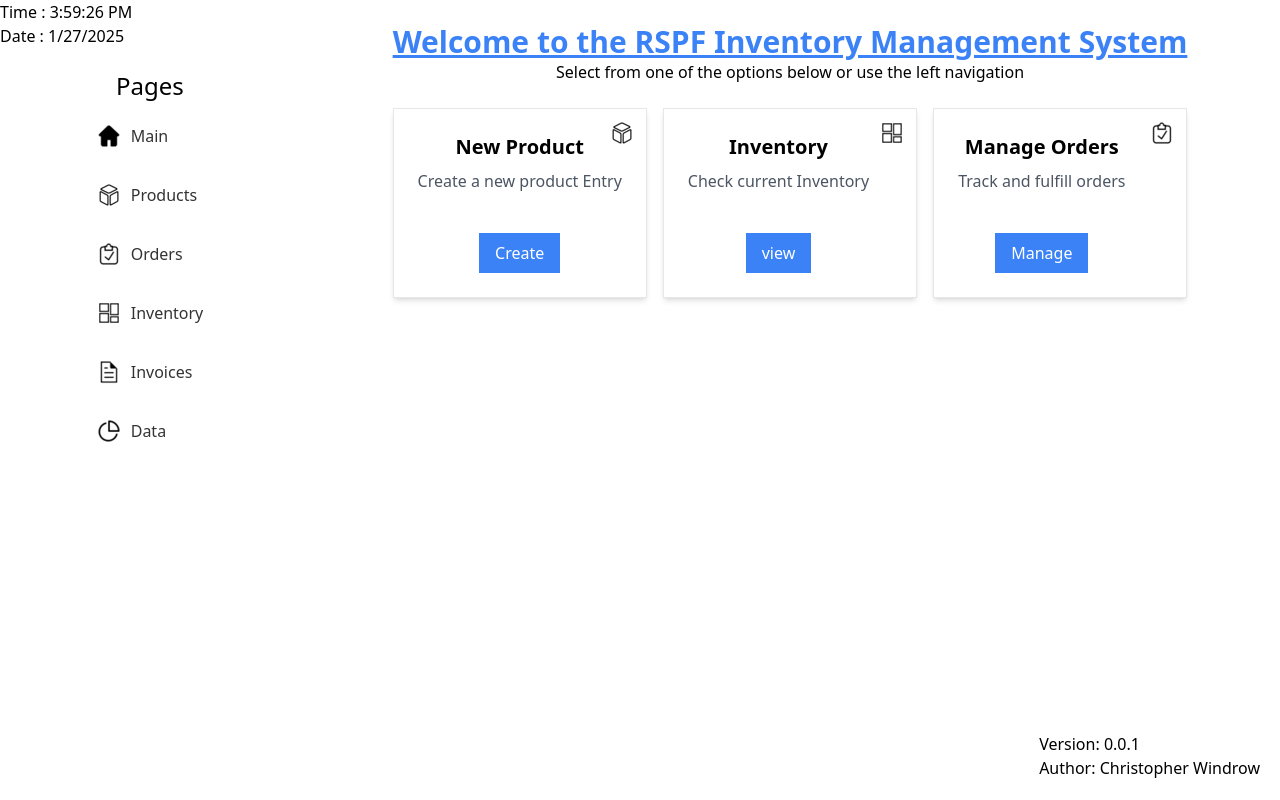
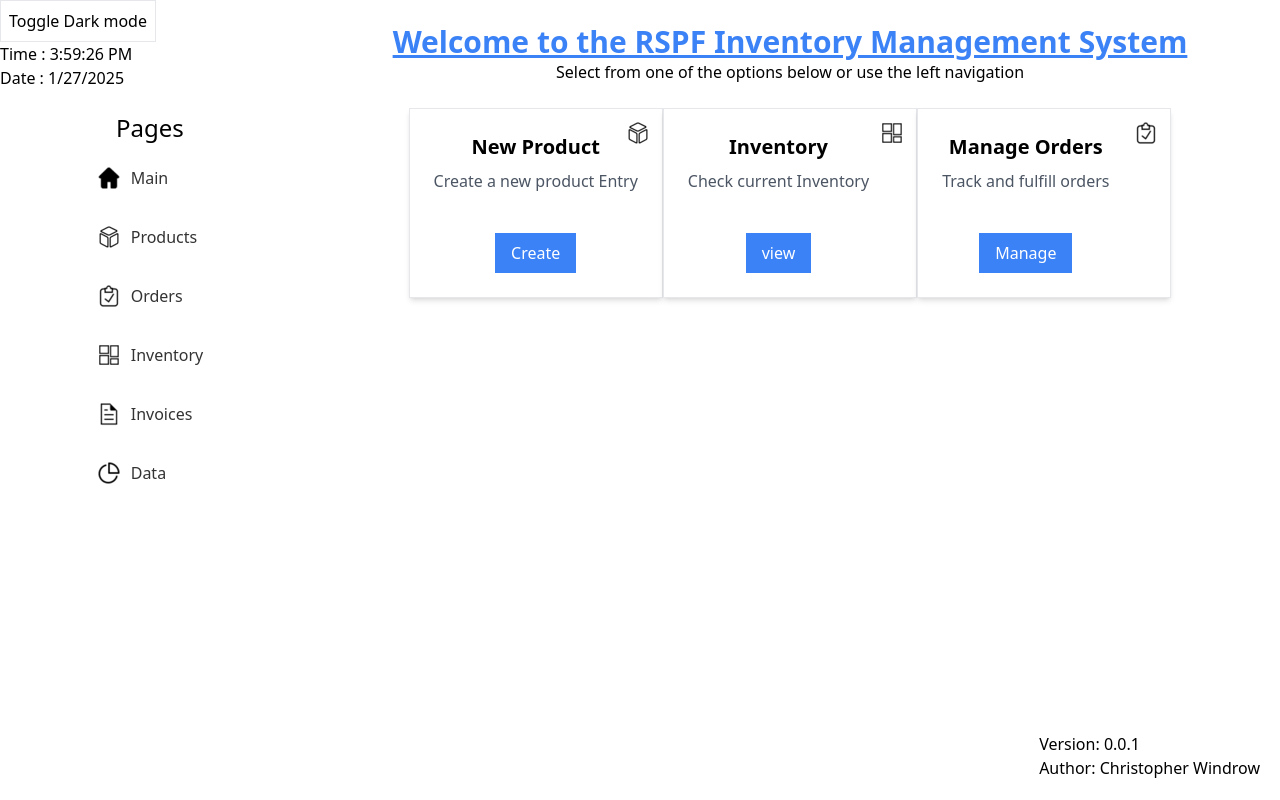
Before and after one commit to cwindrow007/RSPFStack, a React (Create React App) app in the folder frontend/: page / in a window 1280 px wide. Built offline with nearby package versions, Linux system fonts and the light colour scheme.

Commit message:
Added DarkMode
Added dark mode for users, I'm working on this to refresh my react and other stuff

```diff
--- a/frontend/src/Components/DashboardCard.tsx
+++ b/frontend/src/Components/DashboardCard.tsx
@@ -14,11 +14,11 @@ export function DashboardCard({title, Description, buttonText, icon, route}: bas
     const navigate = useNavigate();
 
     return(
-        <div className = "relative border rouded-lg shadow-md p-6 bg-white hover:shadow-lg cursor-pointer flex items-center">
+        <div className = "relative border rouded-lg shadow-md p-6 bg-white hover:shadow-lg cursor-pointer flex items-center dark:bg-gray-900 dark:text-white transition-colors duration-300">
             <div>
                 <h3 className = "text-xl font-semibold">{title}</h3>
                 <p className = "text-gray-600 mt-2">{Description}</p>
-                <div className = "absolute top-3 right-3 text-2xl text-gray-500 ">{icon}</div>
+                <div className = "absolute top-3 right-3 text-2xl text-gray-500 dark:invert ">{icon}</div>
 
                 <div className="mt-10 flex justify-center">
                     <button
--- a/frontend/src/Components/Modals/QuickActionModal.tsx
+++ b/frontend/src/Components/Modals/QuickActionModal.tsx
@@ -4,7 +4,7 @@ import { cardData } from "../DashBoardCardData";
 const QuickActionModal = () =>{
     return(
         <div className="p-6">
-            <div className="grid grid-cols-3 gap-4">
+            <div className="grid grid-cols-3 ">
             {cardData.map((card,index) =>(
                 <DashboardCard key={index} {...card} />
                 ))}
--- a/frontend/src/Components/NavBar.tsx
+++ b/frontend/src/Components/NavBar.tsx
@@ -23,7 +23,7 @@ const NavBar = () =>{
         { to: '/Data', name: "Data", icon: DataIcon},
     ]
     return(
-        <div className="NavBar">
+        <div className="NavBar bg-white text-black dark:bg-gray-900 dark:text-white transition-colors duration-300">
             {/*Program Logo */}
             {/* <img className = "header-logo" src = {logo} alt = "RSPF Logo"/> */}
             <div>
@@ -31,9 +31,9 @@ const NavBar = () =>{
                 <ul>
                 {linker.map((link, index)=>(
                     <li key = {index} className = "nav-item">
-                    <Link to={link.to} className = "nav-link">
-                        <img src = {link.icon} alt={`${link.name} Icon`} className="nav-icon"/>
-                        {link.name}
+                    <Link to={link.to} className = "nav-link ">
+                        <img src = {link.icon} alt={`${link.name} Icon`} className="nav-icon text-black dark:invert"/>
+                        <span>{link.name}</span>
                     </Link>
                     </li>
                 ))}
--- a/frontend/src/Components/TopBar.tsx
+++ b/frontend/src/Components/TopBar.tsx
@@ -1,8 +1,12 @@
 
 import DateTime from "../EventHandlers/DateTime"
+import ModeToggle from "./UserDarkMode"
 const TopBar = () =>{
     return(
-        <DateTime/>
+        <div>
+            <ModeToggle/>
+            <DateTime/>
+        </div>
     );
 };
 
--- /dev/null
+++ b/frontend/src/Components/UserDarkMode.tsx
@@ -0,0 +1,30 @@
+// Theme Toggle for user, allows user to have dark mode (made this for late night programming).
+import {useEffect, useState} from "react";
+
+const UserDarkMode = () =>{
+    const[dark, setDark] = useState(() =>
+        localStorage.getItem("theme") === "dark"
+    );
+
+    useEffect(() => {
+        const root = window.document.documentElement;
+        if(dark){
+            root.classList.add("dark");
+            localStorage.setItem("theme", "dark");
+        }
+        else
+        {
+            root.classList.remove("dark");
+            localStorage.setItem("theme","light");
+        }
+    }, [dark]);
+
+    return(
+        <button onClick={() => setDark(!dark)} className="p-2 border">
+            Toggle {dark ? "Light" : "Dark"} mode
+        </button>
+    );
+};
+
+
+export default UserDarkMode;
--- a/frontend/src/Pages/MainPage.tsx
+++ b/frontend/src/Pages/MainPage.tsx
@@ -5,7 +5,7 @@ import QuickAction from "../Components/Modals/QuickActionModal"
 
 const MainPage: React.FC = () => {
     return(
-        <div className="flex h-screen">
+        <div className="flex h-screen bg-white text-black dark:bg-gray-900 dark:text-white transition-colors duration-300">
             <aside className="flex-shrink-0">
                 <TopBar/>
                 <LeftNav/>
--- a/frontend/tailwind.config.js
+++ b/frontend/tailwind.config.js
@@ -1,8 +1,7 @@
 /** @type {import('tailwindcss').Config} */
 module.exports = {
-  content: [
-      "./src/**/*.{js,jsx,ts,tsx}",
-  ],
+    darkMode: 'class',
+  content: ["./src/**/*.{js,jsx,ts,tsx}",],
   theme: {
     extend: {},
   },
```
